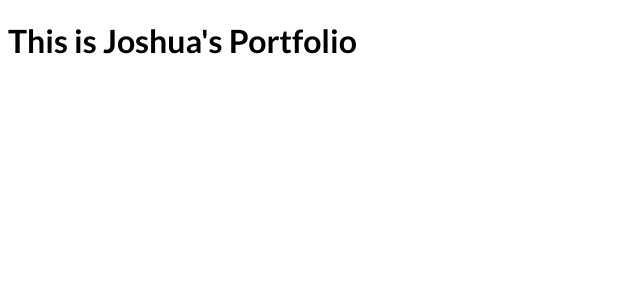
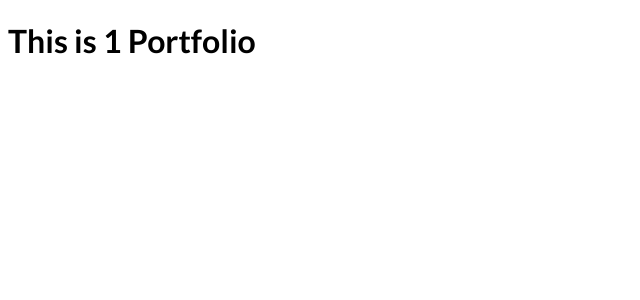
Before and after one commit to realemmanueleze/NextJs-file-based-rounting, a Next.js app: page /portfolio/1 in a window 1280 px wide. Shown: the top 300 px of the page, without its empty margins (0-640 px from the left). Built offline with nearby package versions, Linux system fonts and the light colour scheme.

Commit message:
feat: dynamic path in action

```diff
--- a/pages/portfolio/[id].js
+++ b/pages/portfolio/[id].js
@@ -1,9 +1,12 @@
 import React from 'react'
+import {useRouter} from 'next/router'
 
 function Portfolio() {
+  const route = useRouter()
+  console.log(route)
+  const name = route.query.id
   return (
-    <div><h1>This is Joshua's Portfolio</h1></div>
+    <div><h1>This is {name} Portfolio</h1></div>
   )
 }
-
 export default Portfolio
```
